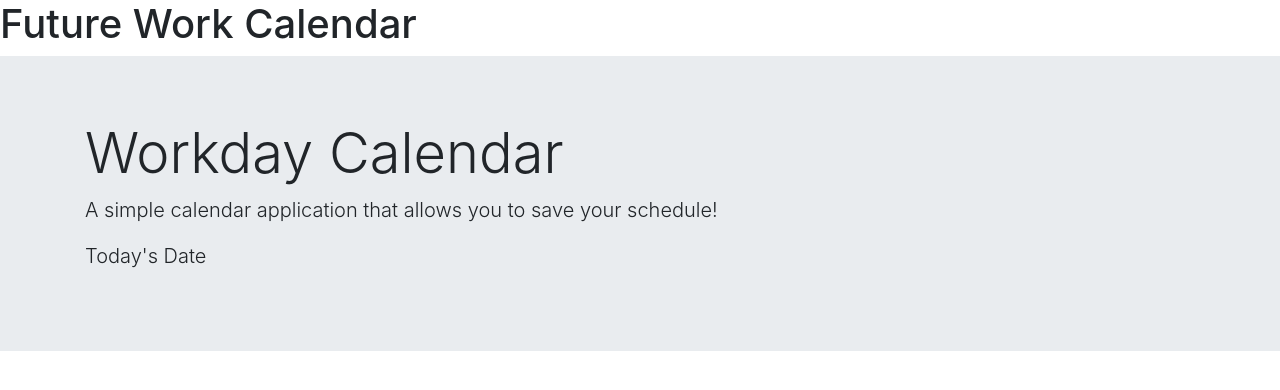
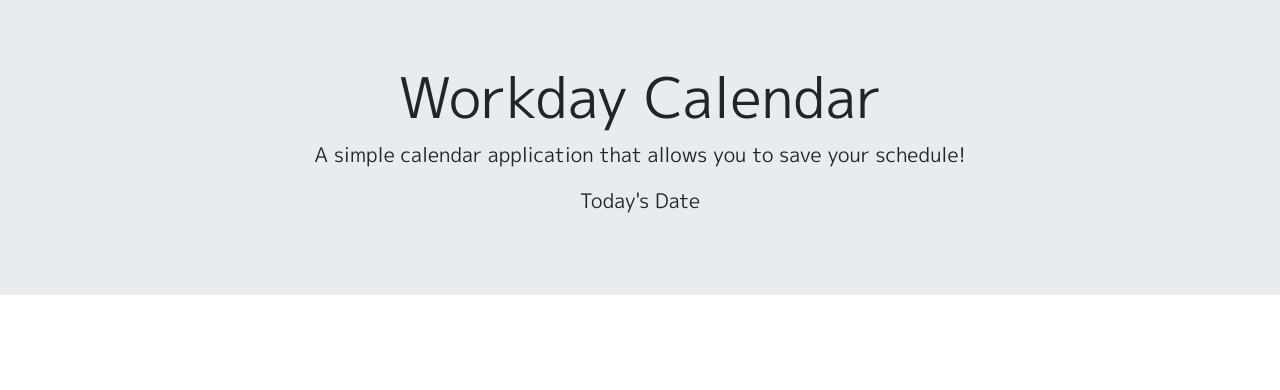
Before and after one commit to laurenhallau/Work-Day-Scheduler, a plain HTML site: page index.html in a window 1280 px wide. Drawn offline with nearby package versions, Linux system fonts and the light colour scheme.

Commit message:
added font

```diff
--- a/index.html
+++ b/index.html
@@ -10,10 +10,10 @@
     <!--Link to style.css-->
     <link rel="stylesheet" href="style.css">
     <!--Link to Google Font-->
+    <link href="https://fonts.googleapis.com/css?family=M+PLUS+1p&display=swap" rel="stylesheet">
 
 </head>
 <body>
-    <h1>Future Work Calendar</h1>
     <!--Header that contains a title, description, and area for calendar API-->
     <div class="jumbotron jumbotron-fluid">
         <div class="container">
--- a/style.css
+++ b/style.css
@@ -0,0 +1,4 @@
+body {
+    font-family: 'M PLUS 1p', sans-serif;
+    text-align: center;
+}
```
